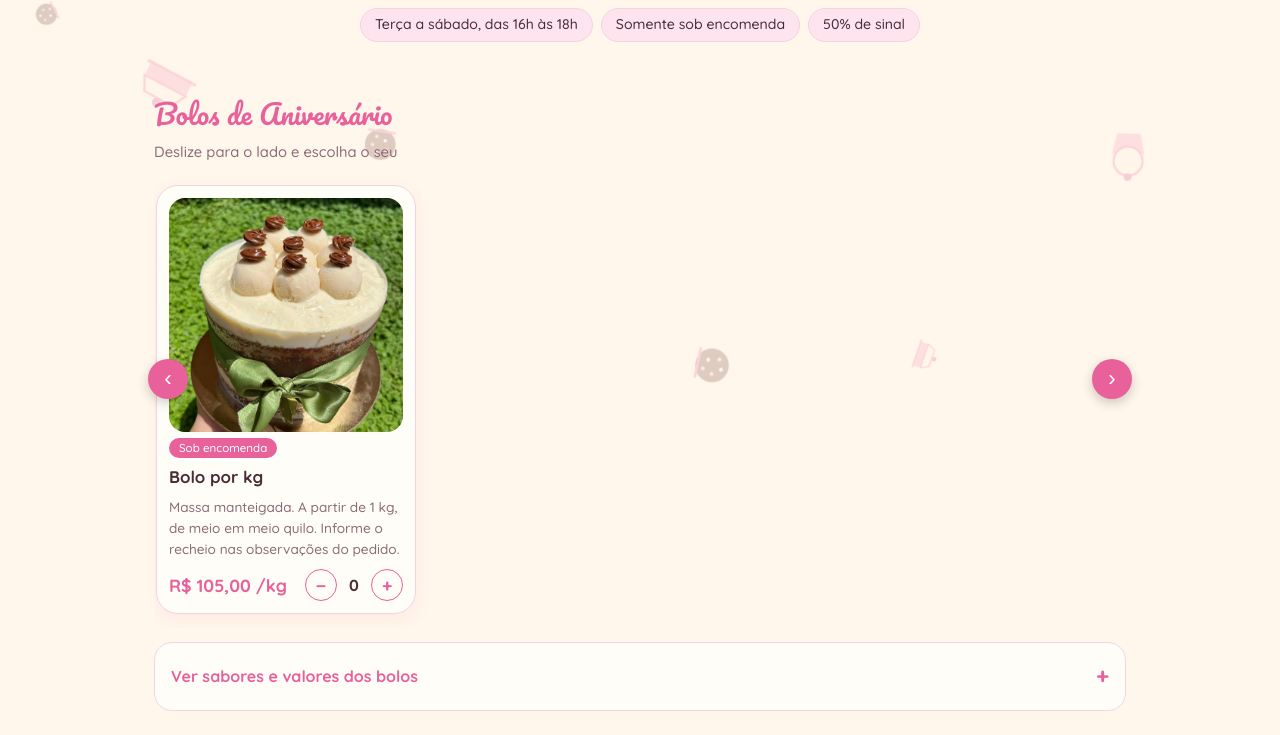
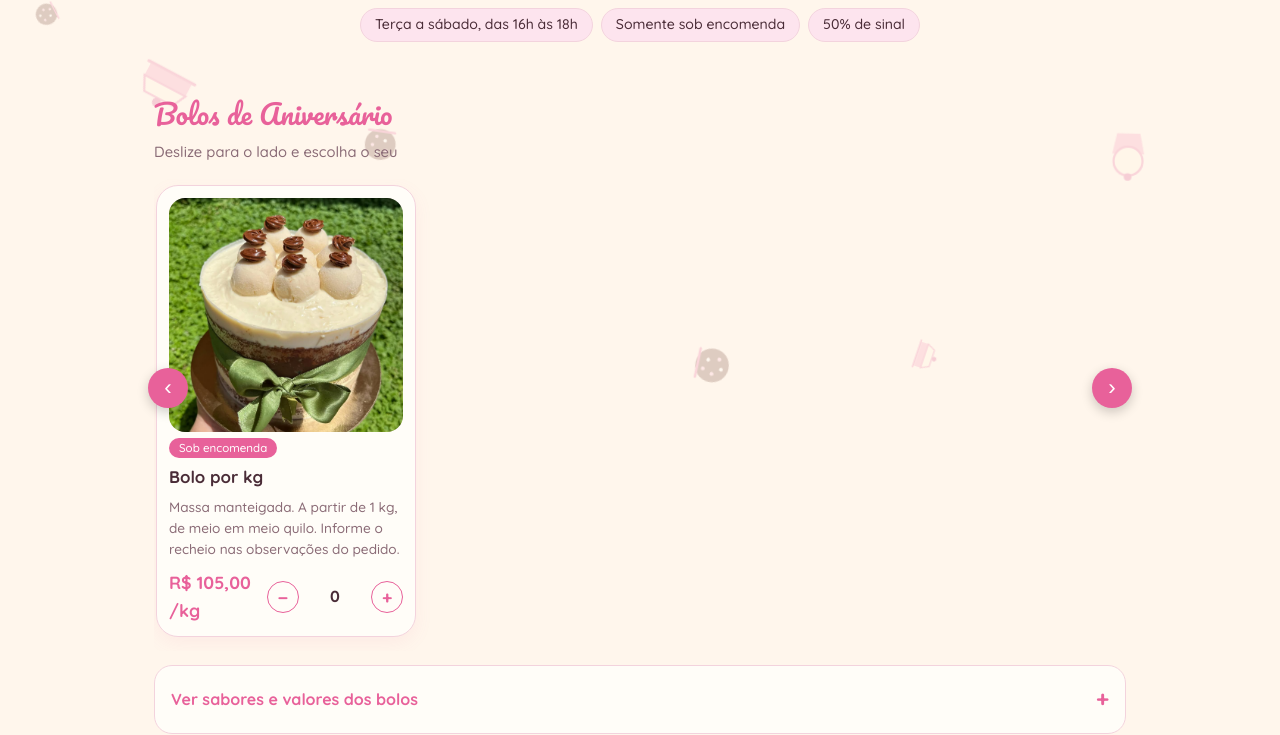
Before and after one commit to thito-byte/doccitos-slz, a plain HTML site: page index.html in a window 1280 px wide. Shown: the part 220-955 px from the top of the page. Drawn offline with Linux system fonts and the light colour scheme.

Commit message:
Update style.css
mudança pro contador, pular 0,5kg

```diff
--- a/style.css
+++ b/style.css
@@ -43,7 +43,7 @@ h2{font:1.7rem Pacifico,cursive;color:var(--pink);margin:0 0 4px}
 .qty{display:flex;align-items:center;gap:8px}
 .qty button{width:32px;height:32px;border-radius:50%;border:1px solid var(--pink);background:var(--card);color:var(--pink);font:700 1.1rem Quicksand,sans-serif;cursor:pointer;transition:background .2s,color .2s}
 .qty button:hover{background:var(--pink);color:#fff}
-.qty span{min-width:18px;text-align:center;font-weight:700}
+.qty span{min-width:56px;text-align:center;font-weight:700}
 #pedido{max-width:760px;margin:30px auto;padding:26px 5vw;background:var(--card);border:2px dashed var(--pink2);border-radius:26px}
 .it{display:flex;justify-content:space-between;gap:10px;padding:8px 0;border-bottom:1px dotted var(--line)}
 .tot{display:grid;gap:4px;margin:14px 0;padding:12px;background:var(--soft);border-radius:14px}
```
